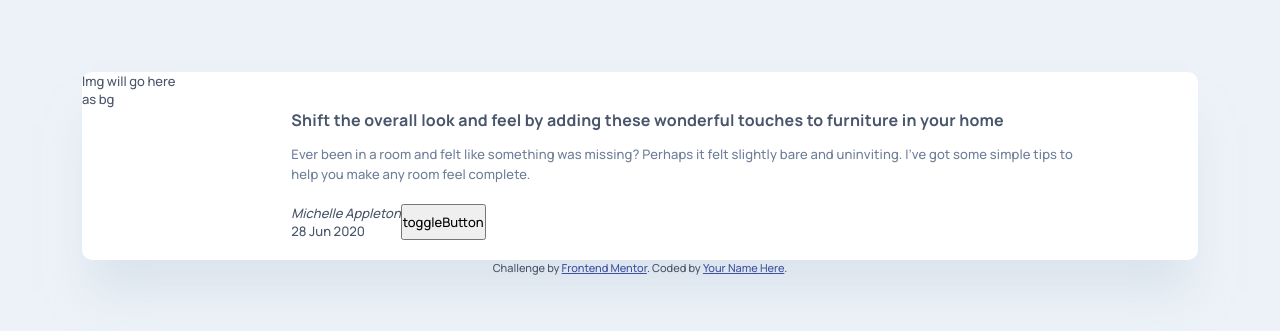
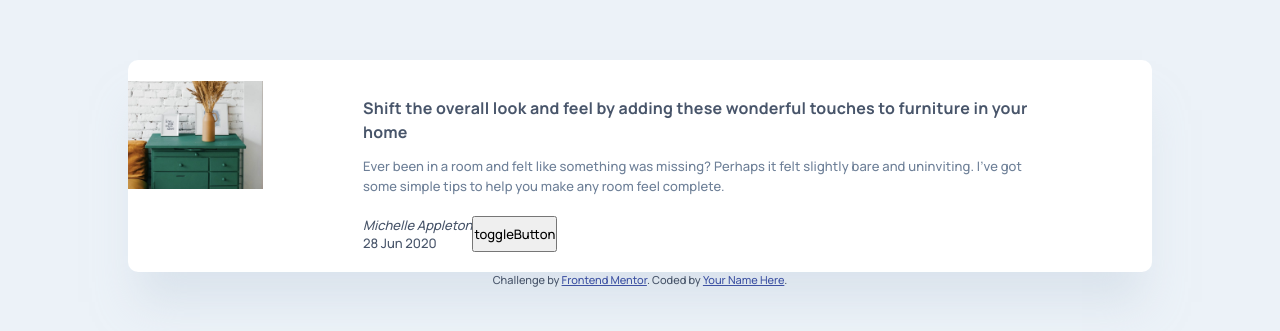
Before and after one commit to lanechanger/fem-article-preview-component, a plain HTML site: page index.html in a window 1280 px wide. Shown: the part 227-558 px from the top of the page. Drawn offline with Linux system fonts and the light colour scheme.

Commit message:
feat: added decorative image

```diff
--- a/app/scss/_layout.scss
+++ b/app/scss/_layout.scss
@@ -26,7 +26,9 @@
 .card {
   padding-bottom: rem(20px);
 
-  &__img {}
+  &__img {
+    flex-basis: 200px;
+  }
 
   &__main {
     padding: 0 9.79%;
--- a/app/scss/_modules.scss
+++ b/app/scss/_modules.scss
@@ -1,9 +1,12 @@
 .card {
   background-color: #fff;
-  box-shadow: 0px 40px 40px -10px rgba(201, 213, 225, 0.503415);
+  box-shadow: 0 rem(40px) rem(40px) rem(-10px) rgba(201, 213, 225, 0.503415);
   border-radius: rem(10px);
+  overflow: hidden;
 
-  &__img {}
+  &__img {
+    background: url("/images/drawers.jpg") no-repeat top 25% center/100%;
+  }
 
   &__header {
     font-size: rem(16px);
--- a/index.html
+++ b/index.html
@@ -15,7 +15,7 @@
 
 <body class="l-site-container l-flex l-flex--col l-flex--center">
   <main class="card l-flex l-flex--col l-flex--lg-row">
-    <div class="card__img">Img will go here as bg</div>
+    <div class="card__img"></div>
     <div class="card__main">
       <h1 class="card__header">
         Shift the overall look and feel by adding these wonderful
```
Also changed, not shown: dist/style.css, 1 other file.
